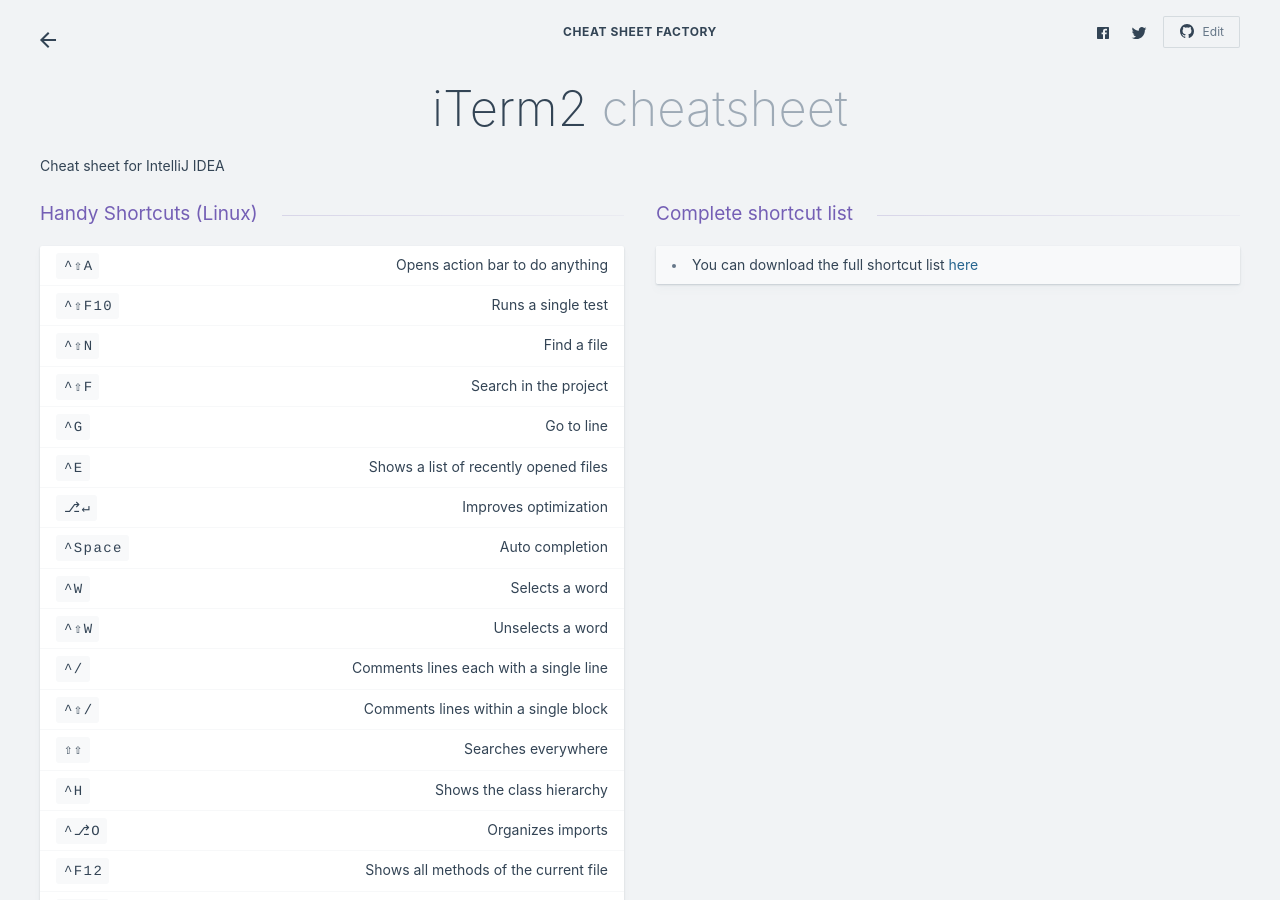
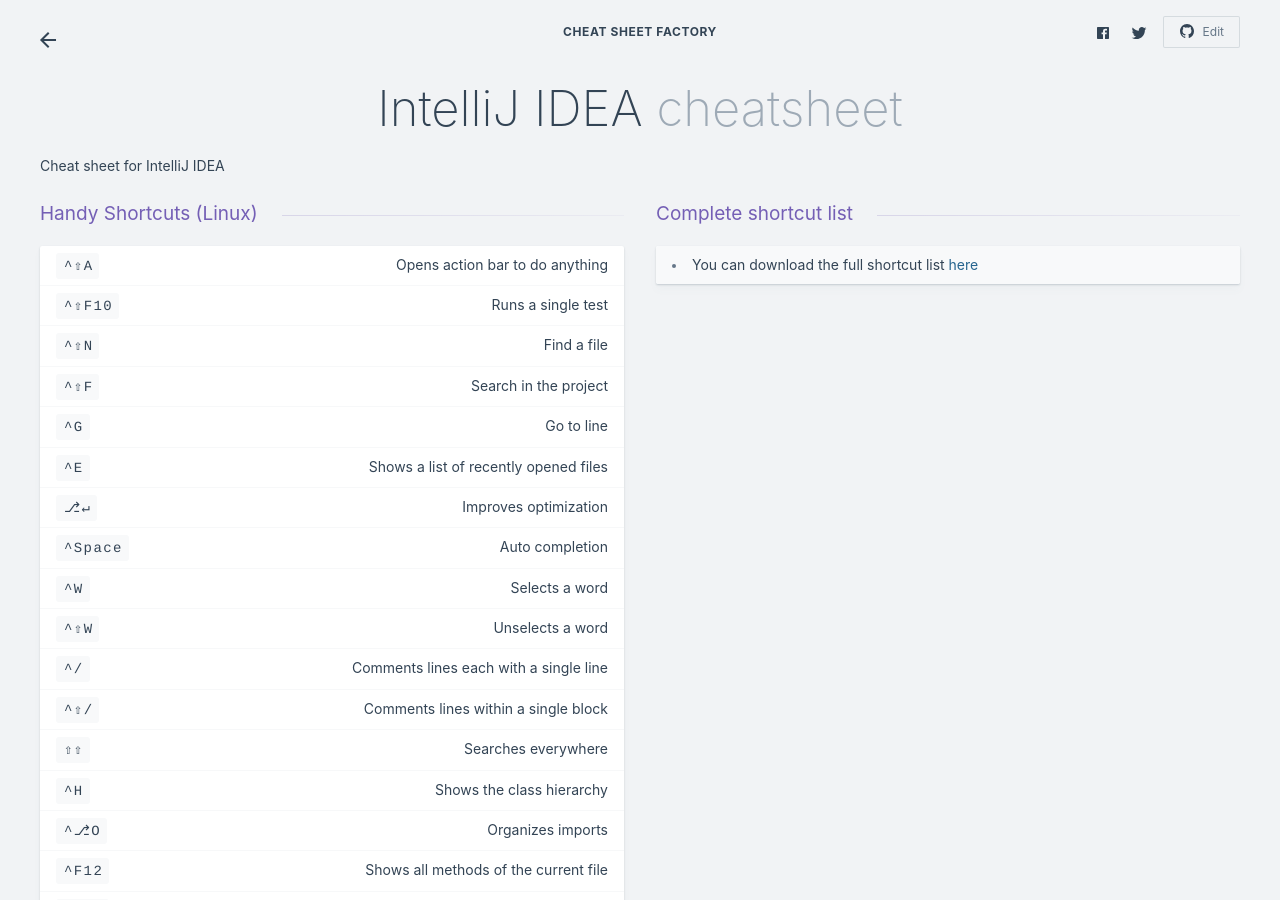
Before and after one commit to kasramp/cheat-sheet-factory, a Jekyll site: the page built from ide/intellij-idea.md, in a window 1280 px wide and 900 px high. Built offline with Jekyll 4.4.1, drawn with Linux system fonts in a browser that asks for light colours.

Commit message:
Fix the wrong title

```diff
--- a/ide/intellij-idea.md
+++ b/ide/intellij-idea.md
@@ -1,5 +1,5 @@
 ---
-title: iTerm2
+title: IntelliJ IDEA
 category: ide
 layout: 2017/sheet
 tags: [Featured]
```
